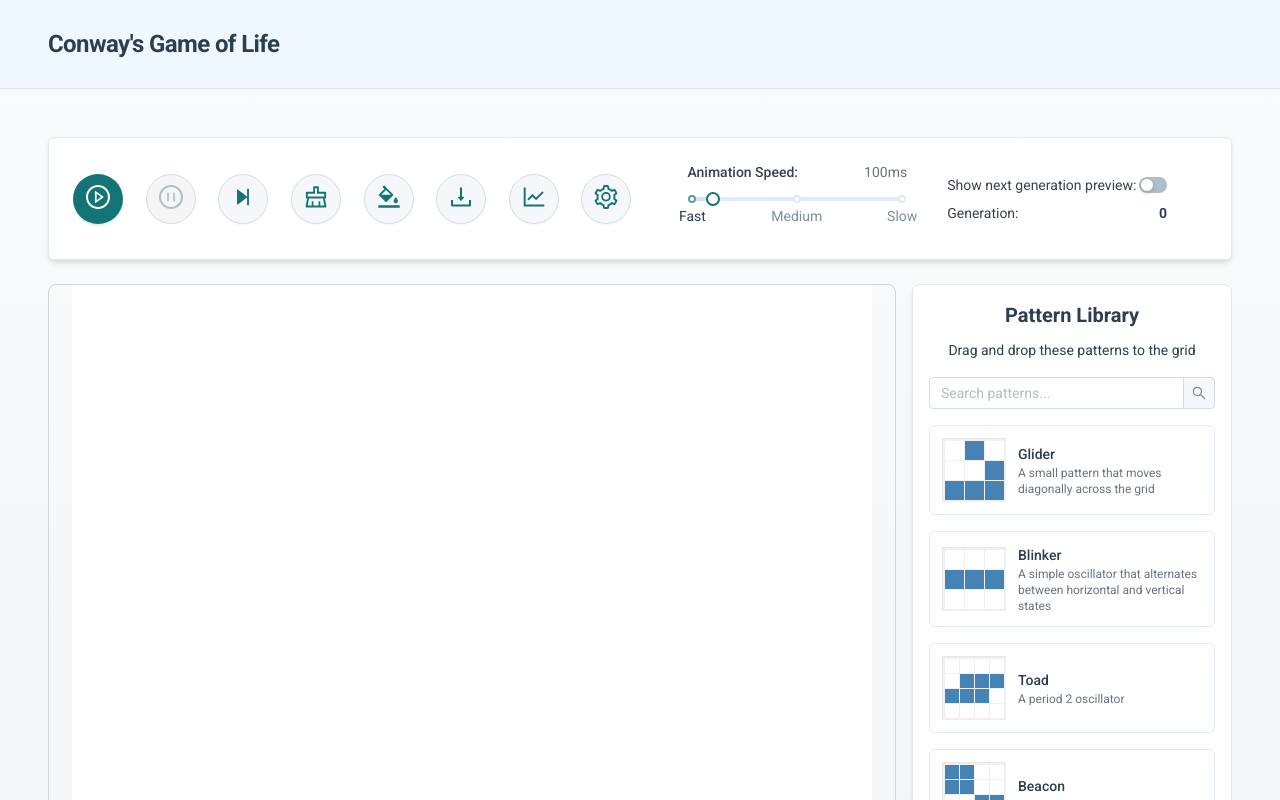
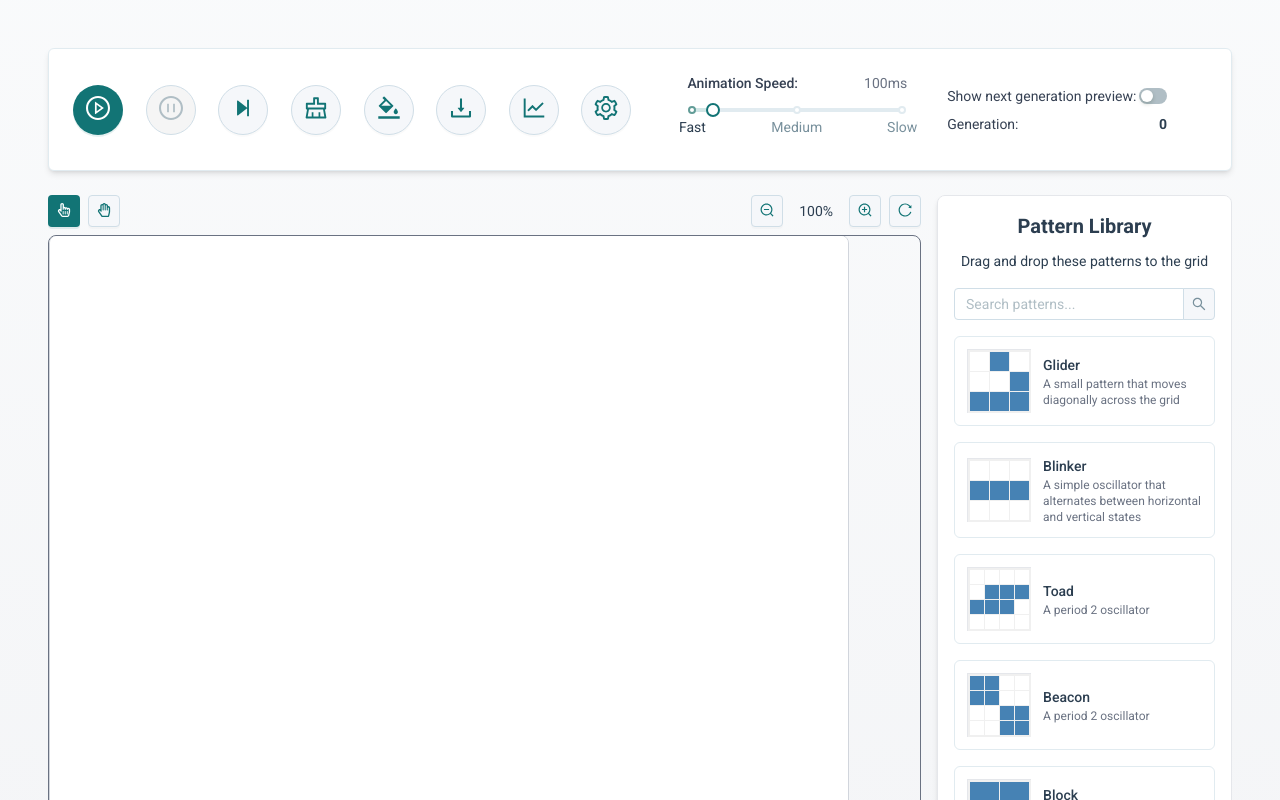
Before and after one commit to sreerag-ms/conways-game-of-life-group-project, a React (Vite) app: page / in a window 1280 px wide. Shown: the top 800 px of the page. Built offline with nearby package versions, Linux system fonts and the light colour scheme.

Commit message:
Made the grid zoom and scrollable (#30)
* Added a card to toolbar

* Added grid zoom and pan feature

* Simplified the toolbar UI

```diff
--- a/package.json
+++ b/package.json
@@ -19,6 +19,7 @@
     "react": "^19.0.0",
     "react-chartjs-2": "^5.3.0",
     "react-dom": "^19.0.0",
+    "react-icons": "^5.5.0",
     "tailwindcss": "^4.1.5",
     "yup": "^1.6.1",
     "zustand": "^4.4.7"
--- a/src/components/Game/GridSection/ToolBar.jsx
+++ b/src/components/Game/GridSection/ToolBar.jsx
@@ -1,7 +1,54 @@
+import { ReloadOutlined, ZoomInOutlined, ZoomOutOutlined } from '@ant-design/icons';
+import { Button, Tooltip } from 'antd';
 import React from 'react';
+import { FaRegHandPaper, FaRegHandPointer } from 'react-icons/fa';
+import { useCanvasStore } from '../../../hooks/canvasStore';
 
-const ToolBar = () => (
-  <div>ToolBar</div>
-);
+const ToolBar = () => {
+  const { activeTool, setActiveTool, zoomIn, zoomOut, resetView, zoom } = useCanvasStore();
+
+  return (
+    <div className="flex flex-wrap items-center justify-between gap-2">
+      <div className="flex space-x-2">
+        <Tooltip title="Selection Tool (Click to toggle cells)">
+          <Button
+            type={activeTool === 'mouse' ? 'primary' : 'default'}
+            icon={<FaRegHandPointer />}
+            onClick={() => setActiveTool('mouse')}
+          />
+        </Tooltip>
+        <Tooltip title="Hand Tool (Pan the canvas)">
+          <Button
+            type={activeTool === 'hand' ? 'primary' : 'default'}
+            icon={<FaRegHandPaper />}
+            onClick={() => setActiveTool('hand')}
+          />
+        </Tooltip>
+      </div>
+
+      <div className="flex items-center space-x-2">
+        <Tooltip title="Zoom Out">
+          <Button
+            icon={<ZoomOutOutlined />}
+            onClick={zoomOut}
+          />
+        </Tooltip>
+        <span className="px-2 text-sm">{Math.round(zoom * 100)}%</span>
+        <Tooltip title="Zoom In">
+          <Button
+            icon={<ZoomInOutlined />}
+            onClick={zoomIn}
+          />
+        </Tooltip>
+        <Tooltip title="Reset View">
+          <Button
+            icon={<ReloadOutlined />}
+            onClick={resetView}
+          />
+        </Tooltip>
+      </div>
+    </div>
+  );
+};
 
 export default ToolBar;
--- a/src/components/Game/GridSection/index.jsx
+++ b/src/components/Game/GridSection/index.jsx
@@ -7,12 +7,14 @@ import ToolBar from './ToolBar';
 const GridSection = () => (
   <GridWrapper>
     <div className="flex flex-col items-center w-full md:flex-row md:items-start md:space-x-4">
-      <div className="flex-grow mb-4 md:mb-0">
+      <div className="flex flex-col flex-grow mb-4 overflow-auto md:w-4/5 md:mb-0">
+        <div className="mb-2">
+          <ToolBar />
+        </div>
         <WebGLGrid />
       </div>
-      <div className="w-full md:w-80">
+      <div className="flex flex-col w-full gap-4 md:w-80">
         <Patterns />
-        <ToolBar />
       </div>
     </div>
   </GridWrapper>
--- a/src/components/Game/WebGLGrid/index.jsx
+++ b/src/components/Game/WebGLGrid/index.jsx
@@ -1,4 +1,5 @@
 import React, { useCallback, useEffect, useRef, useState } from 'react';
+import { useCanvasStore } from '../../../hooks/canvasStore';
 import { useGameOfLife } from '../../../hooks/useGameOfLife';
 import { useGameOfLifeTheme } from '../../../hooks/useGameOfLifeTheme';
 import { FRAGMENT_SHADER_SOURCE, VERTEX_SHADER_SOURCE } from './constants';
@@ -18,6 +19,17 @@ const WebGLGrid = ({ cellSize = 15 }) => {
   } = useGameOfLife();
 
   const { theme } = useGameOfLifeTheme();
+  const {
+    zoom,
+    panOffset,
+    activeTool,
+    isDragging,
+    setIsDragging,
+    dragStart,
+    setDragStart,
+    updatePanOffset,
+    setZoom,
+  } = useCanvasStore();
 
   const canvasRef = useRef(null);
   const containerRef = useRef(null);
@@ -270,42 +282,79 @@ const WebGLGrid = ({ cellSize = 15 }) => {
     gl.drawArrays(gl.TRIANGLES, 0, 6);
   }, [cols, rows, activeCells, bornCells, dyingCells, responsiveCellSize, showGrid, showChanges, gridColor, hoveredCell, theme]);
 
+  // Convert screen coordinates to cell coordinates, accounting for zoom and pan
+  const screenToGridCoordinates = useCallback((screenX, screenY) => {
+    const canvas = canvasRef.current;
+    if (!canvas) return { row: -1, col: -1 };
+
+    const rect = canvas.getBoundingClientRect();
+
+    const x = (screenX - rect.left) / zoom;
+    const y = (screenY - rect.top) / zoom;
+
+    const col = Math.floor(x / responsiveCellSize);
+    const row = Math.floor(y / responsiveCellSize);
+
+    return { row, col };
+  }, [zoom, panOffset, responsiveCellSize]);
+
   // Mouse event handlers
   const handleMouseMove = useCallback((event) => {
     const canvas = canvasRef.current;
-    const rect = canvas.getBoundingClientRect();
+    if (!canvas) return;
 
-    const mouseX = event.clientX - rect.left;
-    const mouseY = event.clientY - rect.top;
-
-    const col = Math.floor(mouseX / responsiveCellSize);
-    const row = Math.floor(mouseY / responsiveCellSize);
+    if (isDragging && activeTool === 'hand') {
+      // Handle panning
+      const deltaX = event.clientX - dragStart.x;
+      const deltaY = event.clientY - dragStart.y;
+      updatePanOffset(deltaX, deltaY);
+      setDragStart(event.clientX, event.clientY);
+    } else {
+      // Handle cell hovering
+      const { row, col } = screenToGridCoordinates(event.clientX, event.clientY);
 
       if (row >= 0 && row < rows && col >= 0 && col < cols) {
         setHoveredCell({ row, col });
       } else {
         setHoveredCell({ row: -1, col: -1 });
       }
-  }, [responsiveCellSize, rows, cols]);
+    }
+  }, [activeTool, dragStart, isDragging, rows, cols, updatePanOffset, setDragStart, screenToGridCoordinates]);
+
+  const handleMouseDown = useCallback((event) => {
+    if (activeTool === 'hand') {
+      setIsDragging(true);
+      setDragStart(event.clientX, event.clientY);
+      canvasRef.current.style.cursor = 'grabbing';
+    }
+  }, [activeTool, setIsDragging, setDragStart]);
+
+  const handleMouseUp = useCallback((event) => {
+    if (isDragging) {
+      setIsDragging(false);
+      if (activeTool === 'hand') {
+        canvasRef.current.style.cursor = 'grab';
+      }
+    }
+  }, [isDragging, activeTool, setIsDragging]);
 
   const handleMouseLeave = useCallback(() => {
     setHoveredCell({ row: -1, col: -1 });
-  }, []);
+    if (isDragging) {
+      setIsDragging(false);
+    }
+  }, [isDragging, setIsDragging]);
 
   const handleCanvasClick = useCallback((event) => {
-    const canvas = canvasRef.current;
-    const rect = canvas.getBoundingClientRect();
+    // Only handle cell clicking when using the mouse tool
+    if (activeTool !== 'mouse' || isDragging) return;
 
-    const mouseX = event.clientX - rect.left;
-    const mouseY = event.clientY - rect.top;
-
-    const col = Math.floor(mouseX / responsiveCellSize);
-    const row = Math.floor(mouseY / responsiveCellSize);
+    const { row, col } = screenToGridCoordinates(event.clientX, event.clientY);
 
     if (row >= 0 && row < rows && col >= 0 && col < cols) {
       toggleCell(row, col);
     }
-  }, [rows, cols, toggleCell, responsiveCellSize]);
+  }, [activeTool, isDragging, toggleCell, rows, cols, screenToGridCoordinates]);
 
   // Handle drag over event to indicate valid drop target
   const handleDragOver = useCallback((event) => {
@@ -327,21 +376,15 @@ const WebGLGrid = ({ cellSize = 15 }) => {
         return;
       }
 
-      // Calculate the drop position in grid coordinates
-      const canvas = canvasRef.current;
-      const rect = canvas.getBoundingClientRect();
-      const mouseX = event.clientX - rect.left;
-      const mouseY = event.clientY - rect.top;
-
-      const col = Math.floor(mouseX / responsiveCellSize);
-      const row = Math.floor(mouseY / responsiveCellSize);
+      // Calculate drop position using our helper function
+      const { row, col } = screenToGridCoordinates(event.clientX, event.clientY);
 
       // Place the pattern at the drop position
       placePattern(patternData, row, col);
     } catch (error) {
       console.error('Error handling pattern drop:', error);
     }
-  }, [placePattern, responsiveCellSize]);
+  }, [placePattern, screenToGridCoordinates]);
 
   // WebGL helpers
   const createShader = (gl, type, source) => {
@@ -376,31 +419,58 @@ const WebGLGrid = ({ cellSize = 15 }) => {
     return program;
   };
 
+  // Set cursor style based on active tool
+  useEffect(() => {
+    if (canvasRef.current) {
+      canvasRef.current.style.cursor = activeTool === 'hand'
+        ? (isDragging ? 'grabbing' : 'grab')
+        : 'pointer';
+    }
+  }, [activeTool, isDragging]);
+
   // Set up mouse event listeners
   useEffect(() => {
     const canvas = canvasRef.current;
     if (!canvas) return;
 
     canvas.addEventListener('mousemove', handleMouseMove);
+    canvas.addEventListener('mousedown', handleMouseDown);
+    canvas.addEventListener('mouseup', handleMouseUp);
     canvas.addEventListener('mouseleave', handleMouseLeave);
     canvas.addEventListener('dragover', handleDragOver);
     canvas.addEventListener('drop', handleDrop);
 
     return () => {
       canvas.removeEventListener('mousemove', handleMouseMove);
+      canvas.removeEventListener('mousedown', handleMouseDown);
+      canvas.removeEventListener('mouseup', handleMouseUp);
       canvas.removeEventListener('mouseleave', handleMouseLeave);
       canvas.removeEventListener('dragover', handleDragOver);
       canvas.removeEventListener('drop', handleDrop);
     };
-  }, [handleMouseMove, handleMouseLeave, handleDragOver, handleDrop]);
+  }, [handleMouseMove, handleMouseDown, handleMouseUp, handleMouseLeave, handleDragOver, handleDrop]);
 
   return (
     <div className="flex flex-col items-center w-full rounded-lg" ref={containerRef}>
-      <div className="flex items-center justify-center w-full overflow-auto border border-gray-300 rounded-lg">
+      <div className="flex items-center justify-center w-full max-h-screen overflow-auto border border-gray-500 rounded-lg ">
+        <div
+          style={{
+            width: '100%',
+            height: '100%',
+            overflow: 'auto',
+            position: 'relative',
+          }}
+        >
+          <div
+            style={{
+              transform: `scale(${zoom}) translate(${panOffset.x / zoom}px, ${panOffset.y / zoom}px)`,
+              transformOrigin: '0 0',
+            }}
+          >
             <canvas
               ref={canvasRef}
-          className="cursor-pointer"
               onClick={handleCanvasClick}
+              className='border border-gray-300 rounded-lg'
               style={{
                 width: `${cols * responsiveCellSize}px`,
                 height: `${rows * responsiveCellSize}px`,
@@ -408,6 +478,8 @@ const WebGLGrid = ({ cellSize = 15 }) => {
             />
           </div>
         </div>
+      </div>
+    </div>
   );
 };
 
--- a/src/components/Main.jsx
+++ b/src/components/Main.jsx
@@ -1,7 +1,6 @@
 import { Layout } from 'antd';
 import React, { useState } from 'react';
 import Game from './Game';
-import NavBar from './NavBar';
 import GridStabilizedModal from './modals/GridStabilizedModal';
 
 const { Header, Content, Footer } = Layout;
@@ -11,9 +10,9 @@ const Main = () => {
 
   return (
     <>
-      <Header className="top-0 flex items-center px-4 py-3 bg-white border-b border-gray-400 shadow-sm border-b-gray-200">
+      {/* <Header className="top-0 flex items-center px-4 py-3 bg-white border-b border-gray-400 shadow-sm border-b-gray-200">
         <NavBar />
-      </Header>
+      </Header> */}
       <Layout className="min-h-screen">
         <Game setStabilizedModalOpen={setStabilizedModalOpen} />
         <GridStabilizedModal isOpen={stabilizedModalOpen} onClose={() => setStabilizedModalOpen(false)} />
--- /dev/null
+++ b/src/hooks/canvasStore.js
@@ -0,0 +1,26 @@
+import { create } from 'zustand';
+
+export const useCanvasStore = create((set) => ({
+  // Canvas state
+  zoom: 1,
+  panOffset: { x: 0, y: 0 },
+  activeTool: 'mouse', // 'mouse', 'hand'
+  isDragging: false,
+  dragStart: { x: 0, y: 0 },
+
+  // Methods
+  setZoom: (newZoom) => set({ zoom: Math.max(0.25, Math.min(5, newZoom)) }),
+  zoomIn: () => set((state) => ({ zoom: Math.min(5, state.zoom * 1.2) })),
+  zoomOut: () => set((state) => ({ zoom: Math.max(0.25, state.zoom / 1.2) })),
+  setPanOffset: (x, y) => set({ panOffset: { x, y } }),
+  updatePanOffset: (deltaX, deltaY) => set((state) => ({
+    panOffset: {
+      x: state.panOffset.x + deltaX,
+      y: state.panOffset.y + deltaY,
+    },
+  })),
+  setActiveTool: (tool) => set({ activeTool: tool }),
+  setIsDragging: (isDragging) => set({ isDragging }),
+  setDragStart: (x, y) => set({ dragStart: { x, y } }),
+  resetView: () => set({ zoom: 1, panOffset: { x: 0, y: 0 } }),
+}));
--- a/src/hooks/gameStore.js
+++ b/src/hooks/gameStore.js
@@ -1,7 +1,6 @@
 import { create } from 'zustand';
 import { DEFAULT_COLS, DEFAULT_ROWS, DEFAULT_SIMULATION_SPEED, RULES } from './constants';
 
-// Helper to convert between representations
 const coordToString = (row, col) => `${row},${col}`;
 const stringToCoord = (str) => str.split(',').map(Number);
 
@@ -197,6 +196,7 @@ export const useGameStore = create((set, get) => ({
         get().stopSimulation();
         if (onStabilize) onStabilize();
       }, 0);
+
       return;
     }
 
@@ -400,7 +400,6 @@ export const useGameStore = create((set, get) => ({
   exportData: () => {
     const { metrics } = get();
 
-    // Create CSV content
     const headers = ['Timestamp', 'Generation', 'Population Size', 'Births', 'Deaths', 'Rule Set'];
     const rows = metrics.map(m => [
       m.timestamp,
@@ -413,10 +412,9 @@ export const useGameStore = create((set, get) => ({
 
     const csvContent = [
       headers.join(','),
-      ...rows.map(row => row.join(','))
+      ...rows.map(row => row.join(',')),
     ].join('\n');
 
-    // Create and download the file
     const blob = new Blob([csvContent], { type: 'text/csv;charset=utf-8;' });
     const link = document.createElement('a');
     link.href = URL.createObjectURL(blob);
--- a/src/hooks/useGameOfLife.js
+++ b/src/hooks/useGameOfLife.js
@@ -2,30 +2,24 @@ import { useEffect, useRef } from 'react';
 import { useGameStore } from './gameStore';
 
 export const useGameOfLife = ({ onStabilize } = {}) => {
-  // Reference to the onStabilize callback so it can be accessed in the store
   const onStabilizeRef = useRef(onStabilize);
 
-  // Update the ref whenever onStabilize changes
   useEffect(() => {
     onStabilizeRef.current = onStabilize;
   }, [onStabilize]);
 
-  // Get all state and methods from the store
   const store = useGameStore();
 
-  // Clean up on unmount
   useEffect(() => () => {
     if (store.simulationIntervalRef) {
       clearInterval(store.simulationIntervalRef);
     }
   }, [store.simulationIntervalRef]);
 
-  // Update cell changes when active cells change
   useEffect(() => {
     store.updateCellChanges();
   }, [store.activeCells]);
 
-  // Return the same API as before, plus exportData and metrics
   return {
     grid: store.getGridArray(),
     activeCells: store.activeCells,
@@ -40,7 +34,7 @@ export const useGameOfLife = ({ onStabilize } = {}) => {
     currentRules: store.currentRules,
     isContinuous: store.isContinuous,
     generation: store.generation,
-    metrics: store.metrics, // Add this line to expose metrics
+    metrics: store.metrics,
     createGrid: store.createGrid,
     toggleCell: store.toggleCell,
     nextGeneration: () => store.calculateNextGeneration(onStabilizeRef.current),
@@ -56,6 +50,6 @@ export const useGameOfLife = ({ onStabilize } = {}) => {
     getNextStateSet: store.getNextStateSet,
     showChanges: store.showChanges,
     placePattern: store.placePattern,
-    exportData: store.exportData, // Add the exportData function
+    exportData: store.exportData,
   };
 };
--- a/tailwind.config.js
+++ b/tailwind.config.js
@@ -21,6 +21,7 @@ export default {
           800: '#092f30',
           900: '#06181a',
         },
+        'border-primary': '#127475',
         secondary: '#f5dfbb',
         accent: '#f2542d',
       },
```
Also changed, not shown: 1 other file (tests, documents, lock files or other folders). Lines whose indentation alone changed are shown as unchanged.
